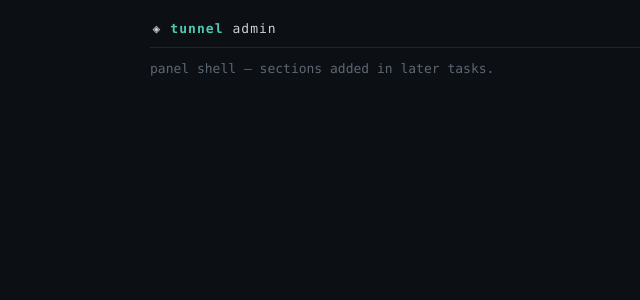
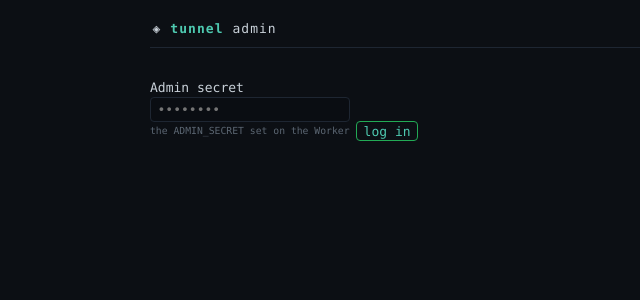
Before and after one commit to wsquarepa/Tunnel, a Preact app in the folder crates/tunnel-worker/panel/: page / in a window 1280 px wide. Shown: the top 300 px of the page, without its empty margins (61-701 px from the left). Built offline with nearby package versions, Linux system fonts and the light colour scheme.

Commit message:
feat(panel): login flow and authenticated app shell

```diff
--- a/crates/tunnel-worker/panel/src/app.tsx
+++ b/crates/tunnel-worker/panel/src/app.tsx
@@ -1,12 +1,37 @@
+import { useState } from "preact/hooks";
+import { send } from "./api";
+import { Login } from "./components/Login";
+
 export function App() {
+  const [authed, setAuthed] = useState(false);
+
+  async function logout() {
+    try {
+      await send("/admin/logout", "POST");
+    } finally {
+      setAuthed(false);
+    }
+  }
+
   return (
     <main class="wrap">
       <div class="bar">
         <span class="brand">
           ◈ <b>tunnel</b> admin
         </span>
+        {authed && (
+          <button class="btn" onClick={logout}>
+            logout
+          </button>
+        )}
       </div>
-      <p class="muted">panel shell — sections added in later tasks.</p>
+      {authed ? (
+        <div class="cols">
+          <p class="muted">clients + routes added in the next tasks.</p>
+        </div>
+      ) : (
+        <Login onAuthed={() => setAuthed(true)} />
+      )}
     </main>
   );
 }
--- /dev/null
+++ b/crates/tunnel-worker/panel/src/components/Login.tsx
@@ -0,0 +1,41 @@
+import { useState } from "preact/hooks";
+import { send } from "../api";
+import { Field } from "./Field";
+
+interface LoginProps {
+  onAuthed: () => void;
+}
+
+export function Login({ onAuthed }: LoginProps) {
+  const [secret, setSecret] = useState("");
+  const [error, setError] = useState("");
+
+  async function submit(e: Event) {
+    e.preventDefault();
+    setError("");
+    try {
+      await send("/admin/login", "POST", { secret });
+      onAuthed();
+    } catch {
+      setError("login failed — check the admin secret");
+    }
+  }
+
+  return (
+    <form class="row-form" onSubmit={submit} style="margin-top:2rem">
+      <Field label="Admin secret" hint="the ADMIN_SECRET set on the Worker">
+        <input
+          class="inp"
+          type="password"
+          value={secret}
+          onInput={(e) => setSecret((e.target as HTMLInputElement).value)}
+          placeholder="••••••••"
+        />
+      </Field>
+      <button class="btn btn-accent" type="submit">
+        log in
+      </button>
+      {error && <span class="err">{error}</span>}
+    </form>
+  );
+}
```
